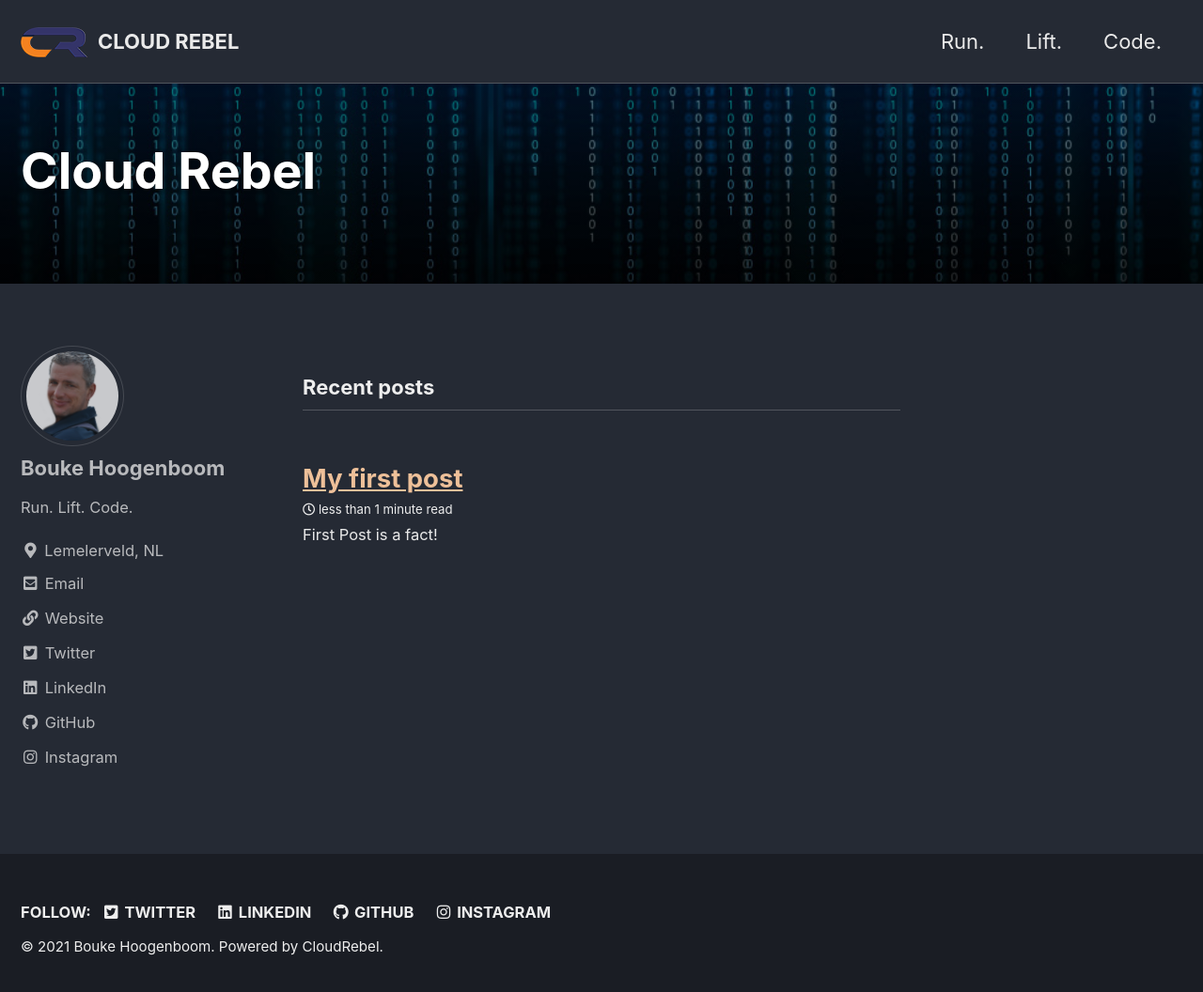
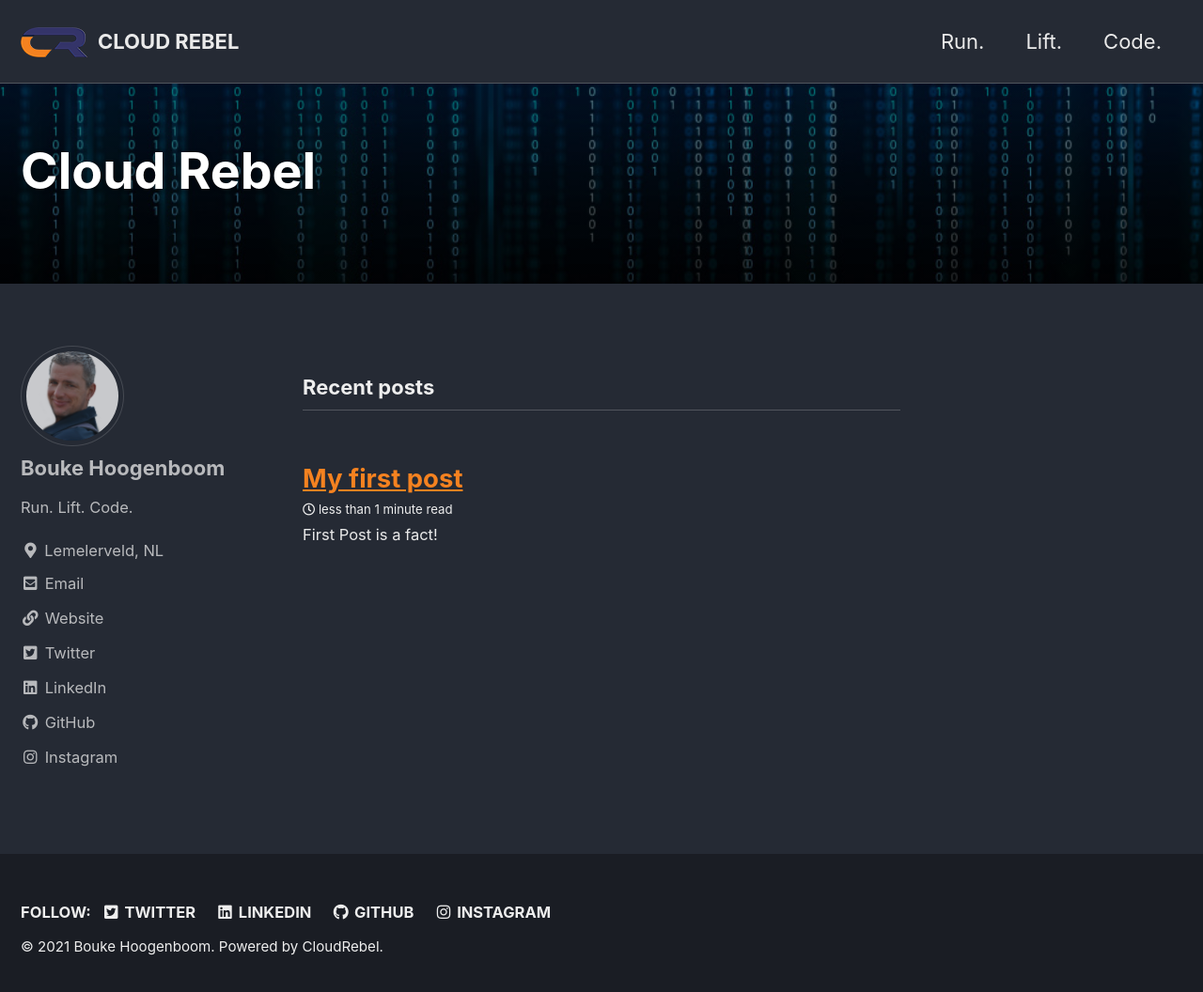
Before and after one commit to bhoogenboom/bhoogenboom.github.io, a Jekyll site: the page built from index.html, in a window 1280 px wide and 1064 px high. Shown: the top 1056 px of the window at 94% size. Built offline with Jekyll 4.4.1, drawn with Linux system fonts in a browser that asks for light colours; cached includes are drawn as plain includes; the list of posts is cut into pages by our own code.

Commit message:
Changed colors

```diff
--- a/_sass/minimal-mistakes/skins/_dark.scss
+++ b/_sass/minimal-mistakes/skins/_dark.scss
@@ -11,7 +11,7 @@ $code-background-color: mix(#000, $background-color, 15%) !default;
 $code-background-color-dark: mix(#000, $background-color, 20%) !default;
 $form-background-color: mix(#000, $background-color, 15%) !default;
 $footer-background-color: mix(#000, $background-color, 30%) !default;
-$link-color: mix($primary-color, $text-color, 40%) !default;
+$link-color: $primary-color !default;
 $link-color-hover: mix(#fff, $link-color, 25%) !default;
 $link-color-visited: mix(#000, $link-color, 25%) !default;
 $masthead-link-color: $text-color !default;
```
